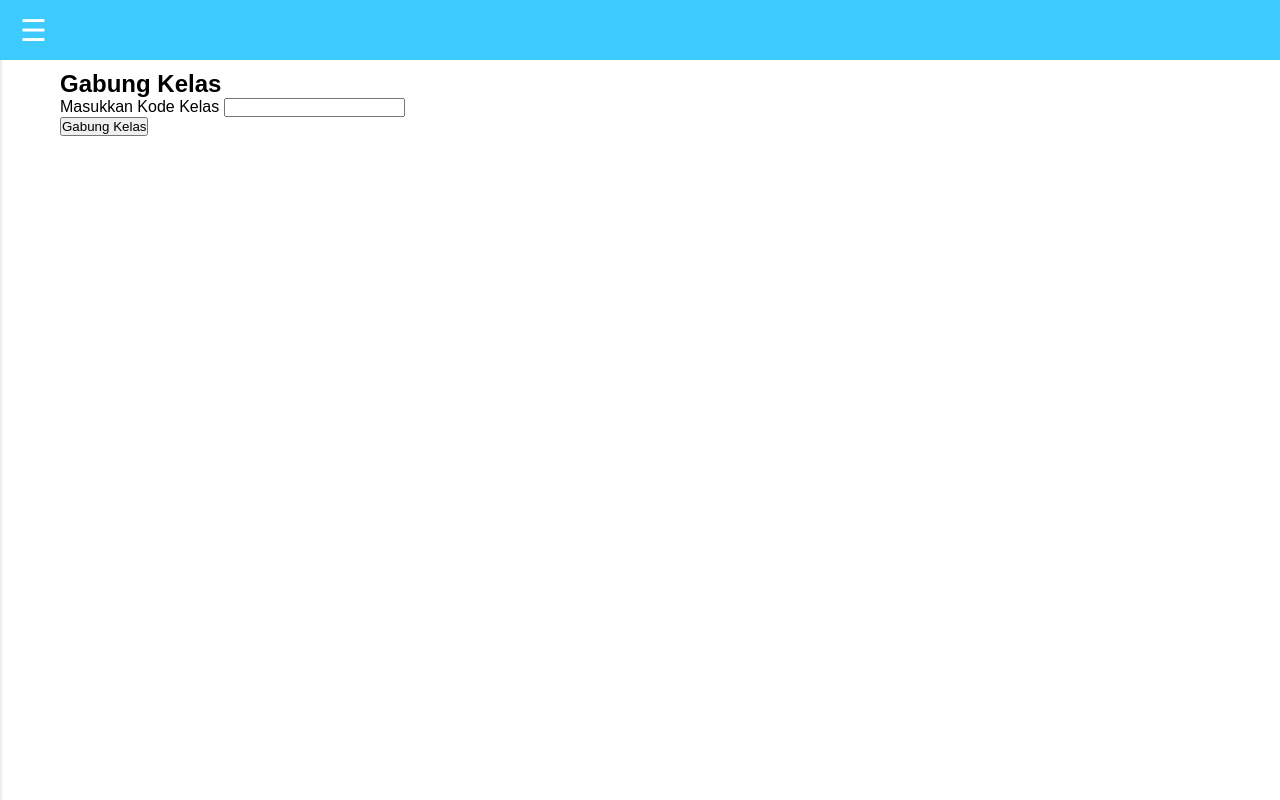
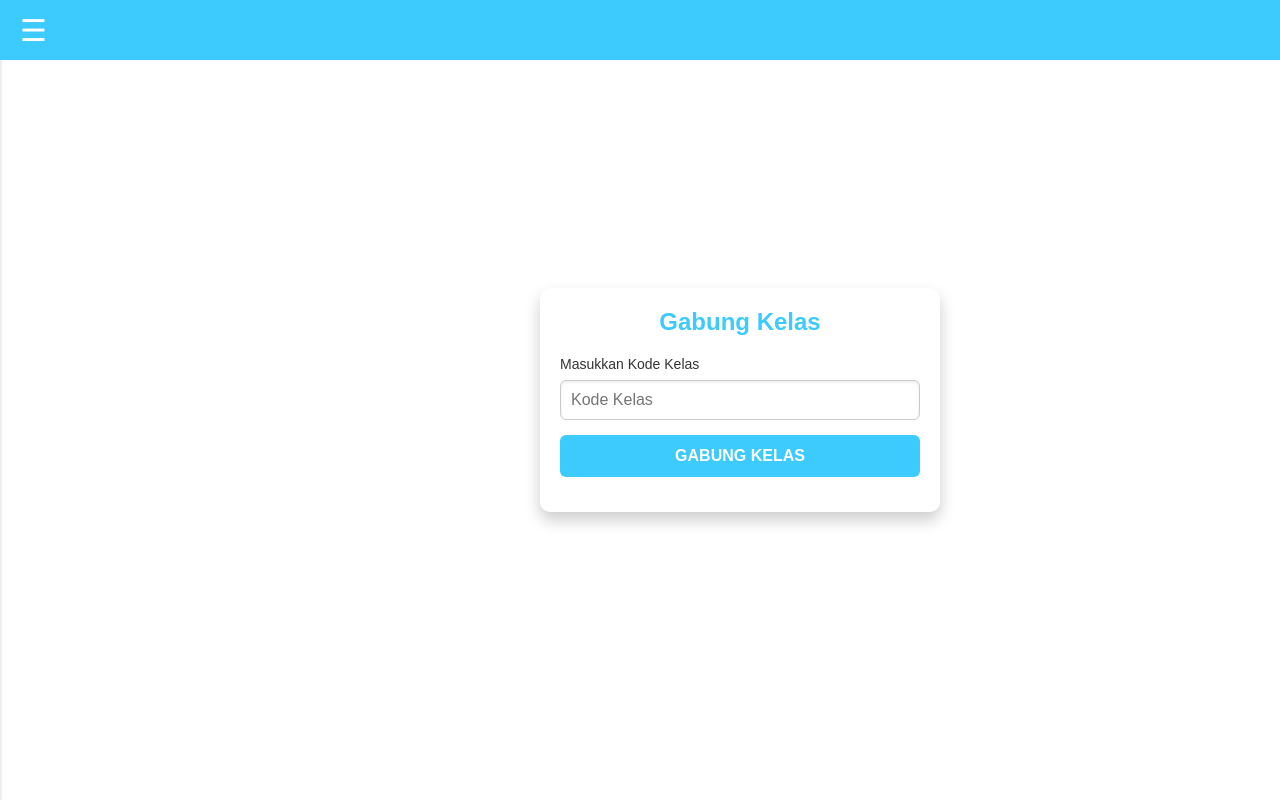
Before and after one commit to IlhamKurniawan143/ZAPIN-TERBARU-KALI, a CodeIgniter 4 app: the page made by app/Views/fitur/gabung_kelas.php in a window 1280 px wide. Run offline with PHP 8.4 and a stand-in for CodeIgniter, Linux system fonts and the light colour scheme; the template is opened without the code that fills it, so the values that code supplies are empty; some libraries are stand-ins or nearby versions.

Commit message:
Perbaiki UI Gabung Kelas

```diff
--- a/app/Views/fitur/gabung_kelas.php
+++ b/app/Views/fitur/gabung_kelas.php
@@ -2,20 +2,110 @@
 
 <?= $this->section('content'); ?>
 
-<div class="wrapper">
-    <main class="content">
-        <h2>Gabung Kelas</h2>
-        <i><?= esc($join_message) ?></i>
-        <form action="<?= ('fitur/gabungKelas') ?>" method="post">
+<div class="card-wrapper">
+    <div class="card">
+        <h2 class="card-title">Gabung Kelas</h2>
+        <p class="card-message"><?= esc($join_message) ?></p>
+        <form action="<?= base_url('fitur/gabungKelas') ?>" method="post" class="form-container">
+            <?= csrf_field() ?>
             <div class="input-group">
-                <label for="class_code">Masukkan Kode Kelas</label>
-                <input type="text" name="class_code" id="class_code" required>
+                <label for="class_code" class="input-label">Masukkan Kode Kelas</label>
+                <input type="text" name="class_code" id="class_code" class="input-field" placeholder="Kode Kelas"
+                    required>
             </div>
             <div class="input-group">
-                <button type="submit" name="join_class" class="btn">Gabung Kelas</button>
+                <button type="submit" name="join_class" class="btn btn-primary">Gabung Kelas</button>
             </div>
         </form>
-    </main>
+    </div>
 </div>
 
-<?= $this->endsection(); ?>
+<style>
+/* Wrapper utama untuk card agar berada di tengah */
+.card-wrapper {
+    display: flex;
+    justify-content: center;
+    align-items: center;
+    min-height: 100vh;
+    padding: 20px;
+
+    /* Biru lembut */
+    margin-left: 200px;
+    /* Memberi ruang untuk sidebar */
+}
+
+.card {
+    max-width: 400px;
+    width: 100%;
+    background-color: #ffffff;
+    border-radius: 10px;
+    box-shadow: 0 8px 16px rgba(0, 0, 0, 0.2);
+    padding: 20px;
+    text-align: center;
+}
+
+.card-title {
+    font-size: 24px;
+    color: #3DCAFD;
+    margin-bottom: 15px;
+    font-weight: bold;
+}
+
+.card-message {
+    font-size: 14px;
+    color: #666;
+    margin-bottom: 20px;
+}
+
+.input-group {
+    margin-bottom: 15px;
+    text-align: left;
+}
+
+.input-label {
+    display: block;
+    font-size: 14px;
+    color: #333;
+    margin-bottom: 8px;
+}
+
+.input-field {
+    width: 100%;
+    padding: 10px;
+    font-size: 16px;
+    border: 1px solid #ccc;
+    border-radius: 6px;
+    box-shadow: inset 0 1px 3px rgba(0, 0, 0, 0.1);
+}
+
+.btn-primary {
+    display: inline-block;
+    width: 100%;
+    padding: 12px;
+    background-color: #3DCAFD;
+    color: #fff;
+    border: none;
+    border-radius: 6px;
+    font-size: 16px;
+    font-weight: bold;
+    text-transform: uppercase;
+    cursor: pointer;
+    transition: background-color 0.3s ease;
+}
+
+.btn-primary:hover {
+    background-color: #0056b3;
+}
+
+@media screen and (max-width: 768px) {
+    .card-wrapper {
+        margin-left: 0;
+    }
+
+    .sidebar {
+        display: none;
+    }
+}
+</style>
+
+<?= $this->endSection(); ?>
```
Also changed, not shown: 1 other file.
